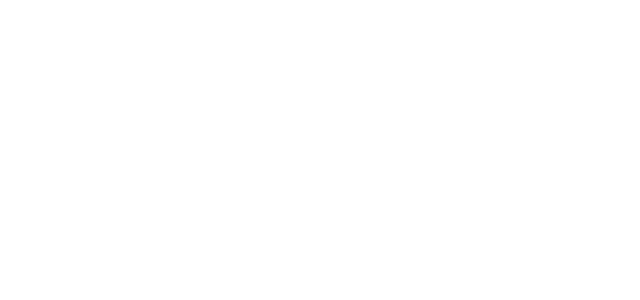
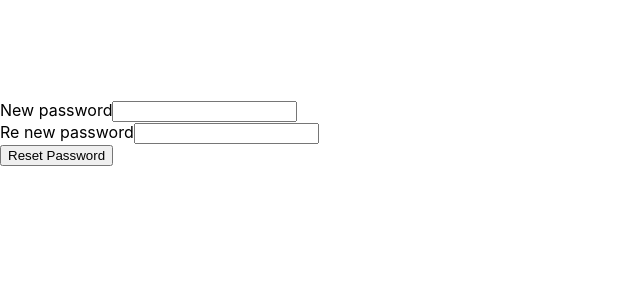
Before and after one commit to Gruxeon2507/SWP391-Happy-Programming, a React (Create React App) app in the folder swp391-happyprogramming-frontend/: page /resetpassword in a window 1280 px wide. Before the commit this address had no page. Shown: the top 300 px of the page, without its empty margins (0-640 px from the left). Built offline with nearby package versions, Linux system fonts and the light colour scheme.

Commit message:
add resetpassword page

```diff
--- a/swp391-happyprogramming-frontend/src/App.js
+++ b/swp391-happyprogramming-frontend/src/App.js
@@ -11,6 +11,7 @@
 import Chat from "./Pages/Chat/Chat";
 import Setting from "./Pages/Setting/Setting";
 import ForgetPassword from "./Pages/ForgetPassword/ForgetPassword";
+import ResetPassword from "./Pages/ResetPassword/ResetPassword";
 //CSS
 // import "./global/global.css";
 function App() {
@@ -23,6 +24,7 @@
       <Route path="/register" element={<Register></Register>} />
       <Route path="/setting" element={<Setting></Setting>} />
       <Route path="/forgetpassword" element={<ForgetPassword></ForgetPassword>}/>
+      <Route path="/resetpassword" element={<ResetPassword></ResetPassword>}/>
     </Routes>
   );
 }
--- a/swp391-happyprogramming-frontend/src/Pages/ForgetPassword/ForgetPassword.jsx
+++ b/swp391-happyprogramming-frontend/src/Pages/ForgetPassword/ForgetPassword.jsx
@@ -53,6 +53,7 @@
           <input
             type="text"
             name="username"
+            required
             onChange={onChangeUsername}
           ></input>
           <button>Confirm</button>
--- a/swp391-happyprogramming-frontend/src/Pages/ResetPassword/ResetPassword.jsx
+++ b/swp391-happyprogramming-frontend/src/Pages/ResetPassword/ResetPassword.jsx
@@ -6,7 +6,83 @@
 import VerifyDialog from "../../Components/RegisterForm/VerifyDialog";
 
 function ResetPassword(props) {
-  return <div></div>;
+  const urlParams = new URLSearchParams(window.location.search);
+  const username = urlParams.get("username");
+  const code = urlParams.get("code");
+
+  const [newPassword, setNewPassword] = useState("");
+  const [reNewPassword, setReNewPassword] = useState("");
+
+  const [checkRePassword, setCheckRePassword] = useState(false);
+  const [messageRePassowrd, setMessageRePassword] = useState(``);
+  const onChangeNewPassword = (event) => {
+    const inputNewPassword = event.target.value;
+    setNewPassword(inputNewPassword);
+  };
+
+  const onChangeReNewPassword = (event) => {
+    const inputReNewPassword = event.target.value;
+    if (inputReNewPassword != newPassword) {
+      setCheckRePassword(true);
+      setMessageRePassword(`Re password do not match`);
+    } else {
+      setCheckRePassword(false);
+      setMessageRePassword(``);
+      setReNewPassword(inputReNewPassword);
+    }
+  };
+
+  const handleSubmit = async (event) => {
+    event.preventDefault();
+
+    const formData = new FormData();
+
+    formData.append(`username`, username);
+    formData.append(`code`, code);
+    formData.append(`password`, newPassword);
+
+    axios
+      .get(`http://localhost:1111/api/auth/resetpassword`, formData)
+      .then((res) => {
+        console.log(res.data);
+      })
+      .catch((error) => {
+        console.log(error);
+      });
+  };
+
+  return (
+    <div>
+      <form onSubmit={handleSubmit}>
+        <div>
+          <label>New password</label>
+          <input
+            type="text"
+            name="newPassword"
+            required
+            onChange={onChangeNewPassword}
+          />
+        </div>
+        <div>
+          <label>Re new password</label>
+          <input
+            type="text"
+            name="reNewPassword"
+            required
+            onChange={onChangeReNewPassword}
+          />
+        </div>
+        {checkRePassword ? (
+          <>
+            <div className="w-message" style={{ color: "black" }}>
+              {messageRePassowrd}
+            </div>
+          </>
+        ) : null}
+        <button>Reset Password</button>
+      </form>
+    </div>
+  );
 }
 
 export default ResetPassword;
```
Also changed, not shown: 1 other file (tests, documents, lock files or other folders).
